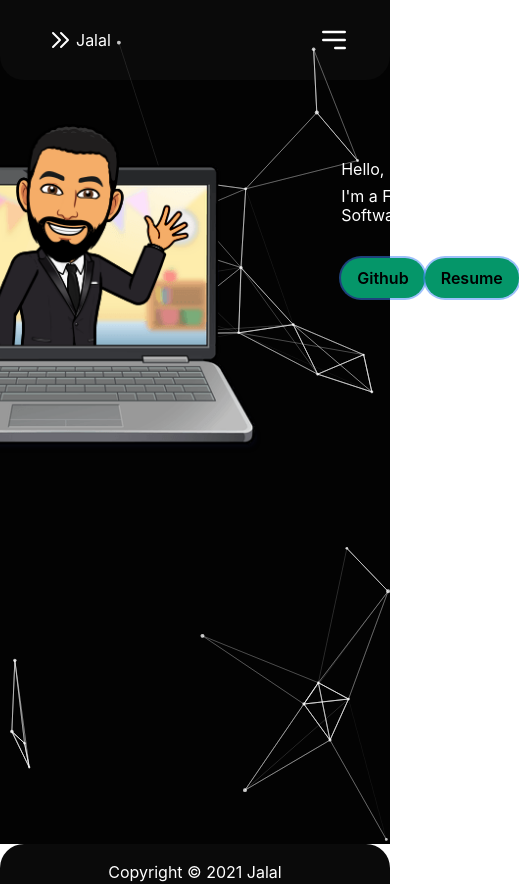
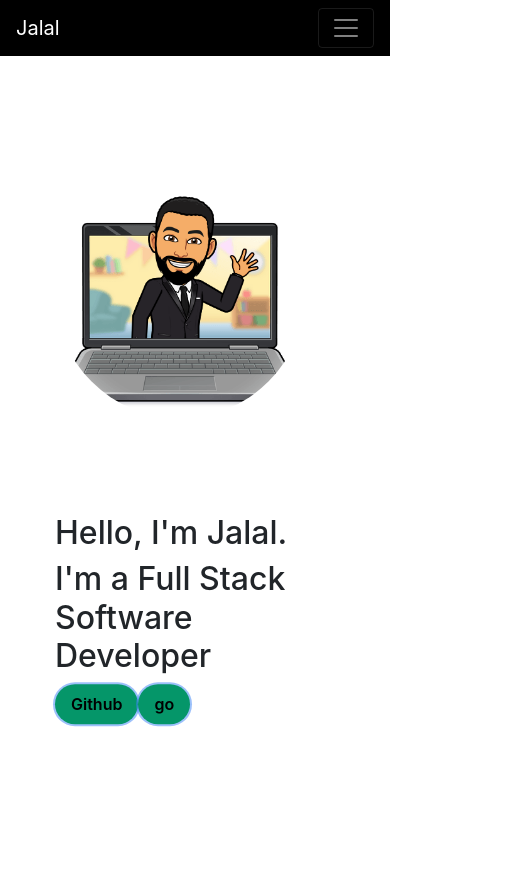
Before and after one commit to jalallll/personalSite, a React (Create React App) app: page /contact in a window 390 px wide. Shown: the top 884 px of the page, 519 px wide, since content can reach past the window. Built offline with nearby package versions, Linux system fonts and the light colour scheme.

Commit message:
react scroll

```diff
--- a/public/index.html
+++ b/public/index.html
@@ -1,7 +1,15 @@
 <!DOCTYPE html>
 <html lang="en">
   <head>
-    <meta name="viewport" content="width=device-width, initial-scale=1.0" />
+    <script
+      src="https://unpkg.com/react/umd/react.production.min.js"
+      crossorigin
+    ></script>
+
+    <script
+      src="https://unpkg.com/react-dom/umd/react-dom.production.min.js"
+      crossorigin
+    ></script>
 
     <link
       href="https://unpkg.com/tailwindcss@^2/dist/tailwind.min.css"
--- a/src/App.js
+++ b/src/App.js
@@ -1,5 +1,6 @@
 import React from "react";
 import "tailwindcss/tailwind.css";
+import "bootstrap/dist/css/bootstrap.min.css";
 
 import Home from "./Home";
 const App = (props) => {
--- a/src/Components/Hero/Hero.js
+++ b/src/Components/Hero/Hero.js
@@ -1,22 +1,27 @@
 import React from "react";
 import hello from "../../assets/hello.png";
+import Container from "react-bootstrap/Container";
+import Row from "react-bootstrap/Row";
+import Col from "react-bootstrap/Col";
 const Hero = () => {
   return (
-    <div class="bg-black w-full flex flex-row justify-center">
-      <img src={hello} class="transform md:scale-50 lg:scale-75 w-half"></img>
-      <div class="text-white pt-20 ml-20 w-half">
-        <h1 class="lg:text-4xl">Hello, I'm Jalal.</h1>
-        <h1 class="lg:text-3xl pt-2">I'm a Full Stack Software Developer</h1>
-        <div class="flex justify-evenly mt-8 w-full">
+    <Container className="hero">
+      <Row className="pt-5">
+        <Col sm={true} className="text-center">
+          <img src={hello}></img>
+        </Col>
+        <Col sm={true} className="pt-5 mt-5">
+          <h2>Hello, I'm Jalal.</h2>
+          <h2>I'm a Full Stack Software Developer</h2>
           <button class="font-semibold bg-green-600 text-black-900 pt-2 pb-2 pr-3 pl-3 rounded-full hover:bg-green-400 ring-2 ">
             Github
           </button>
-          <button class="lg:ml-15 font-semibold bg-green-600 text-black-900 pt-2 pb-2 pr-3 pl-3 rounded-full hover:bg-green-400 ring-2">
+          <button class="font-semibold bg-green-600 text-black-900 pt-2 pb-2 pr-3 pl-3 rounded-full hover:bg-green-400 ring-2 ">
             Resume
           </button>
-        </div>
-      </div>
-    </div>
+        </Col>
+      </Row>
+    </Container>
   );
 };
 
--- a/src/Components/Navbar/Navbar.js
+++ b/src/Components/Navbar/Navbar.js
@@ -1,82 +1,31 @@
 import React from "react";
-function drop() {
-  const bars = document.querySelector("#bars");
-  const menu = document.querySelector("#menu");
-  console.log("drop");
-  if (menu.classList.contains("hidden")) {
-    menu.classList.remove("hidden");
-    menu.classList.add(
-      "flex",
-      "flex-col",
-      "bg-black-200",
-      "w-full",
-      "absolute",
-      "text-center",
-      "bottom-0",
-      "left-0",
-      "right-0"
-    );
-  } else {
-    menu.classList.add("hidden");
-    menu.classList.remove(
-      "flex",
-      "flex-col",
-      "bg-black-200",
-      "w-full",
-      "absolute",
-      "text-center",
-      "bottom-0",
-      "left-0",
-      "right-0"
-    );
-  }
-}
-const Navbar = () => {
+import "bootstrap/dist/css/bootstrap.min.css";
+import Nav from "react-bootstrap/Nav";
+import Navbar from "react-bootstrap/Navbar";
+
+const NavBar = () => {
   return (
-    <div class="flex flex-row items-center justify-between w-full">
-      <div class="flex flex-row">
-        <button type="button" class="pl-8">
-          <svg
-            class="w-6 h-6"
-            fill="none"
-            stroke="currentColor"
-            viewBox="0 0 24 24"
-            xmlns="http://www.w3.org/2000/svg"
-          >
-            <path
-              stroke-linecap="round"
-              stroke-linejoin="round"
-              stroke-width="2"
-              d="M13 5l7 7-7 7M5 5l7 7-7 7"
-            ></path>
-          </svg>
-        </button>
-        <div class="ml-1">Jalal</div>
-      </div>
-
-      <button type="button" class="pr-6 md:hidden " id="bars" onClick={drop}>
-        <svg
-          class="w-8 h-8"
-          fill="none"
-          stroke="currentColor"
-          viewBox="0 0 24 24"
-          xmlns="http://www.w3.org/2000/svg"
-        >
-          <path
-            stroke-linecap="round"
-            stroke-linejoin="round"
-            stroke-width="2"
-            d="M4 6h16M4 12h16m-7 6h7"
-          ></path>
-        </svg>
-      </button>
-      <div class="hidden md:block " id="menu">
-        <a class="p-4 hover:bg-black h-full hover:no-underline">Home</a>
-        <a class="p-4 hover:bg-black hover:no-underline ">My Experience</a>
-        <a class="p-4 hover:bg-black hover:no-underline">Contact Me</a>
-      </div>
-    </div>
+    <Navbar
+      collapseOnSelect
+      expand="lg"
+      variant="dark"
+      style={{ backgroundColor: "black" }}
+    >
+      <Navbar.Brand href="/">Jalal</Navbar.Brand>
+      <Navbar.Toggle aria-controls="responsive-navbar-nav" />
+      <Navbar.Collapse id="responsive-navbar-nav">
+        <Nav className="mr-auto">
+          <Nav.Link href="#features"></Nav.Link>
+          <Nav.Link href="#pricing"></Nav.Link>
+        </Nav>
+        <Nav>
+          <Nav.Link href="/">Home</Nav.Link>
+          <Nav.Link href="/experience">Experience</Nav.Link>
+          <Nav.Link href="/contact">Contact</Nav.Link>
+        </Nav>
+      </Navbar.Collapse>
+    </Navbar>
   );
 };
 
-export default Navbar;
+export default NavBar;
--- a/src/Components/Projects/Projects.js
+++ b/src/Components/Projects/Projects.js
@@ -1,7 +1,7 @@
 import React from "react";
 
 const Projects = () => {
-  return <div></div>;
+  return <div>Projects</div>;
 };
 
 export default Projects;
--- a/src/Home.js
+++ b/src/Home.js
@@ -1,30 +1,62 @@
 import React, { Component } from "react";
-import Navbar from "./Components/Navbar/Navbar.js";
+import NavBar from "./Components/Navbar/Navbar.js";
 import Hero from "./Components/Hero/Hero.js";
-import Footer from "./Components/Footer/Footer.js";
-import Skills from "./Components/Skills/Skills.js";
 import Projects from "./Components/Projects/Projects.js";
+import hello from "./assets/hello.png";
 
-import Particle from "./Particle.js";
+import Container from "react-bootstrap/Container";
+import Row from "react-bootstrap/Row";
+import Col from "react-bootstrap/Col";
+
+import { Link } from "react-scroll";
 
 const Home = () => {
   return (
     <div>
-      <div class="flex flex-col wrapper items-center bg-black w-full">
-        <Particle />
-        <header class="text-white bg-black-400  px-3 py-4 flex justify-center rounded-b-3xl w-full">
-          {" "}
-          <Navbar />
-        </header>
-        <main class=" bg-black w-full">
-          <div class="flex flex-col justify-center w-full">
-            <Hero />
-          </div>
-        </main>
-      </div>
-      <footer class="text-white px-3 py-3 bg-black-400  flex rounded-t-3xl w-full">
-        <Footer />
-      </footer>
+      <NavBar />
+      <Container className="wrapper ">
+        <Row className="pt-5 hero">
+          <Col sm={true} className="text-center">
+            <img src={hello}></img>
+          </Col>
+          <Col sm={true} className="pt-5 mt-5">
+            <h2>Hello, I'm Jalal.</h2>
+            <h2>I'm a Full Stack Software Developer</h2>
+            <button class="font-semibold bg-green-600 text-black-900 pt-2 pb-2 pr-3 pl-3 rounded-full hover:bg-green-400 ring-2 ">
+              Github
+            </button>
+            <Link
+              activeClass="active"
+              to="projects"
+              spy={true}
+              offset={0}
+              duration={500}
+            >
+              <button class="font-semibold bg-green-600 text-black-900 pt-2 pb-2 pr-3 pl-3 rounded-full hover:bg-green-400 ring-2 ">
+                go
+              </button>
+            </Link>
+          </Col>
+        </Row>
+      </Container>
+      <Container className="" id="projects">
+        <Projects />
+        <Projects />
+
+        <Projects />
+
+        <Projects />
+
+        <Projects />
+
+        <Projects />
+
+        <Projects />
+
+        <Projects />
+
+        <Projects />
+      </Container>
     </div>
   );
 };
--- a/src/Particle.js
+++ b/src/Particle.js
@@ -52,10 +52,10 @@ class Particle extends Component {
                 distance: 400,
                 duration: 2,
                 opacity: 0.8,
-                size: 40,
+                size: 20,
               },
               push: {
-                quantity: 78,
+                quantity: 1,
               },
               repulse: {
                 distance: 200,
@@ -65,10 +65,10 @@ class Particle extends Component {
           },
           particles: {
             color: {
-              value: "#ffffff",
+              value: "#91000c",
             },
             links: {
-              color: "#ffffff",
+              color: "#00ff41",
               distance: 150,
               enable: true,
               opacity: 0.5,
--- a/src/index.css
+++ b/src/index.css
@@ -24,4 +24,16 @@ code {
   position: absolute;
   min-height: 100vh;
   min-width: 100vw;
+  z-index: -1;
 }
+img {
+  max-width: 250px;
+  border-radius: 50%;
+}
+
+.hero {
+  position: absolute;
+  top: 50%;
+  left: 50%;
+  transform: translateX(-50%) translateY(-50%);
+}
--- a/src/index.js
+++ b/src/index.js
@@ -3,6 +3,7 @@ import ReactDOM from "react-dom";
 import "./index.css";
 import App from "./App";
 import reportWebVitals from "./reportWebVitals";
+import "bootstrap/dist/css/bootstrap.min.css";
 
 ReactDOM.render(
   <React.StrictMode>
```
